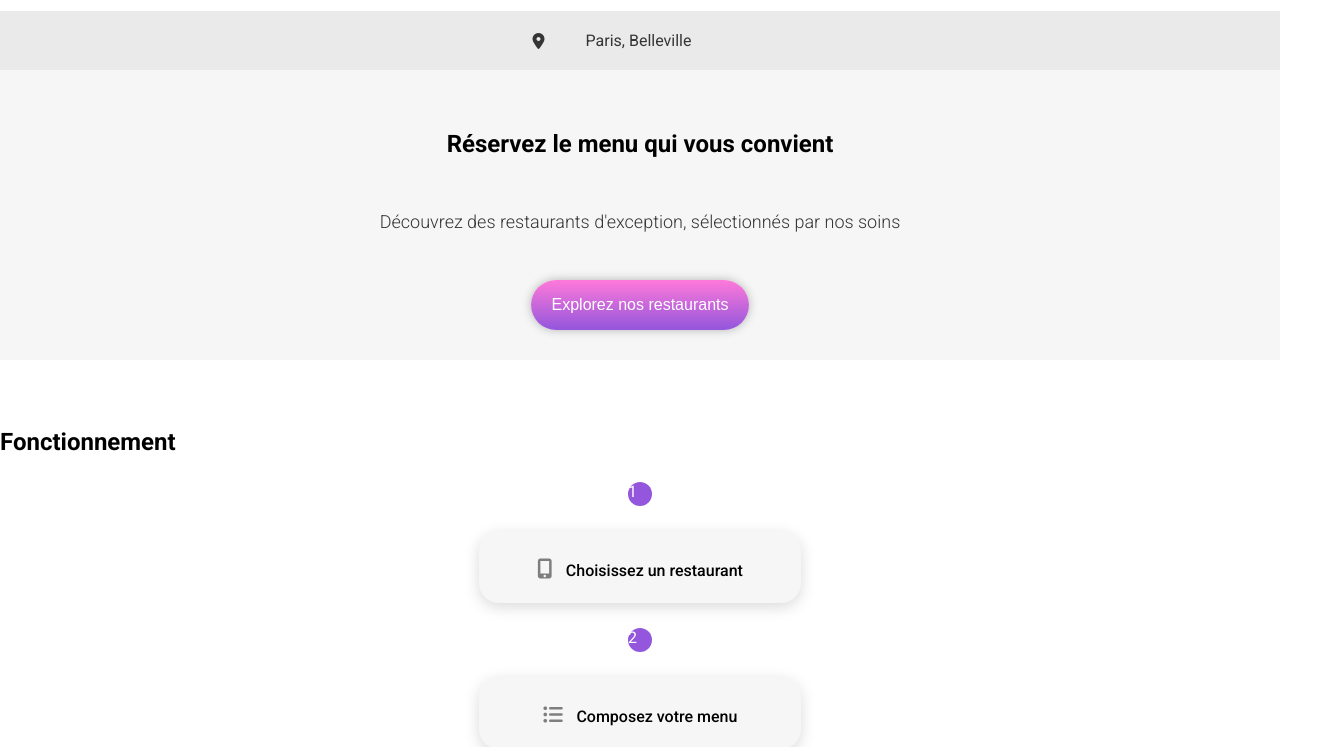
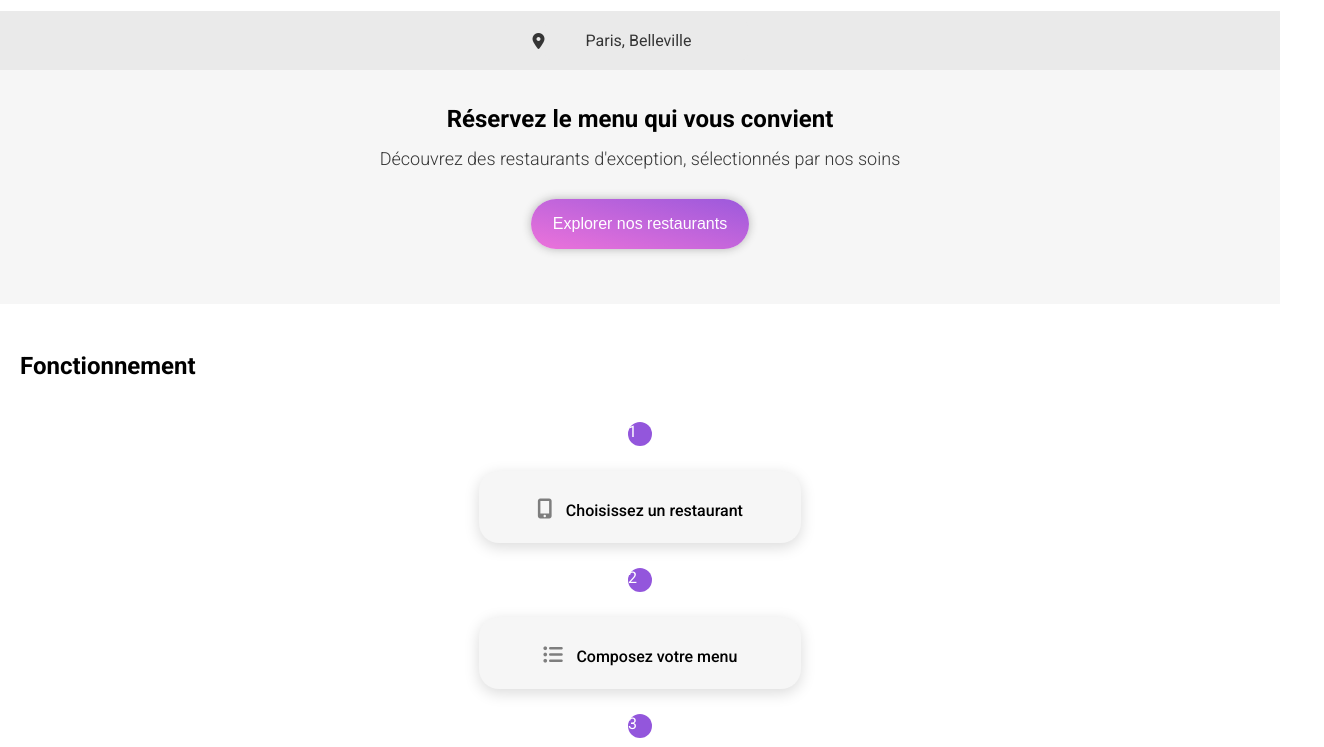
Before and after one commit to aewenn/ohmyfood_project, a website: page index.html in a window 1280 px wide. Shown: the part 53-800 px from the top of the page, 1324 px wide, since content can reach past the window. Drawn offline with Linux system fonts and the light colour scheme; a web font is replaced by a local one.

Commit message:
Ajout du reset.scss et modifications interface

```diff
--- a/index.html
+++ b/index.html
@@ -17,7 +17,6 @@
 </head>
 
 <body>
-    <div class="main-container">
         <header>
             <div class="logo">
                 <img src="assets/images/logo/ohmyfood@2x.svg" alt="logo du site OhMyFood">
@@ -35,7 +34,7 @@
                 <h1>Réservez le menu qui vous convient</h1>
                 <p>Découvrez des restaurants d'exception, sélectionnés par nos soins</p>
                 <button class="button-purple">
-                    Explorez nos restaurants
+                    Explorer nos restaurants
                 </button>
             </section>
             <section class="functionning">
@@ -120,7 +119,6 @@
                     Contact</a>
             </div>
         </footer>
-    </div>
 </body>
 
 </html>
--- a/sass/base/_base.scss
+++ b/sass/base/_base.scss
@@ -1,14 +1,13 @@
 body {
     font-family: "Roboto", sans-serif;
-    margin: 0;
 }
 
-.main-container {
-    width: 100%;
-    padding: 0;
-    box-sizing: border-box;
-  }
-
-.a {
-    text-decoration: none;
+.section-title {
+    color: #000;
+    font-family: Roboto;
+    font-size: 24px;
+    font-weight: 700;
+    text-align: start;
+    padding-left: 20px;
+    padding-bottom: 16px;
 }
--- a/sass/base/_reset.scss
+++ b/sass/base/_reset.scss
@@ -0,0 +1,10 @@
+//Reset
+*,
+::before,
+::after {
+    margin: 0;
+    padding: 0;
+    box-sizing: border-box;
+    text-decoration: none;
+    list-style-type: none;
+}
--- a/sass/pages/_home.scss
+++ b/sass/pages/_home.scss
@@ -37,8 +37,8 @@
 
   .discover {
     background-color: #F6F6F6;
-    padding-top: 40px;
-    padding-bottom: 30px;
+    padding-top: 35px;
+    padding-bottom: 55px;
     display: flex;
     flex-direction: column;
     align-items: center;
@@ -63,7 +63,7 @@
     width: 218px;
     height: 50px;
     border-radius: 25px;
-    background: linear-gradient(#FF79DA, #9356DC);
+    background: linear-gradient(193deg, #9356DC -11.44%, #FF79DA 123.93%);
     border: none;
     box-shadow: 0px 0px 10px 0px #b4b4b4;
     color: #FFFFFF;
@@ -126,7 +126,9 @@
   /* Section Restaurants */
 
   .restaurants {
-    margin-top: 54px;
+    margin-top: 68px;
+    padding-top: 54px;
+    padding-bottom:65px;
     background-color: #F6F6F6;
   }
 
```
Also changed, not shown: assets/.css/style.css, 1 other file.
